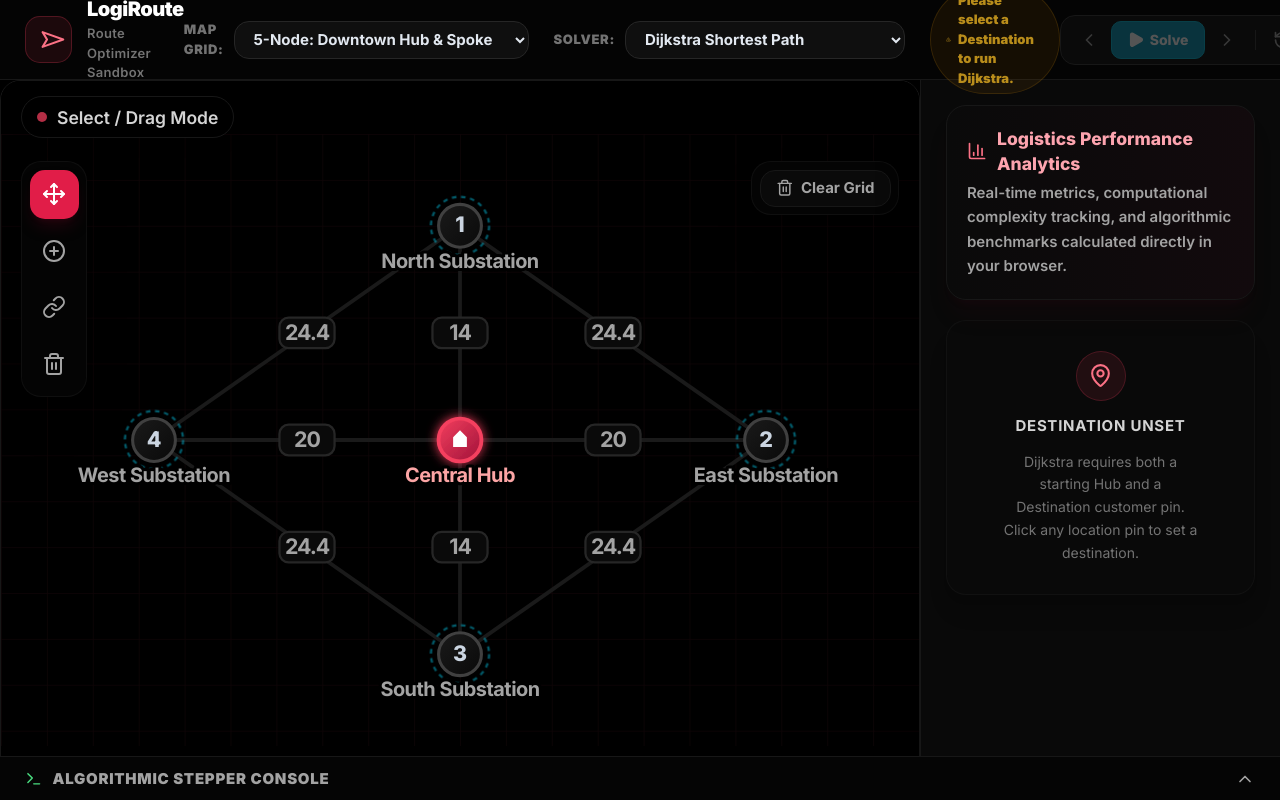
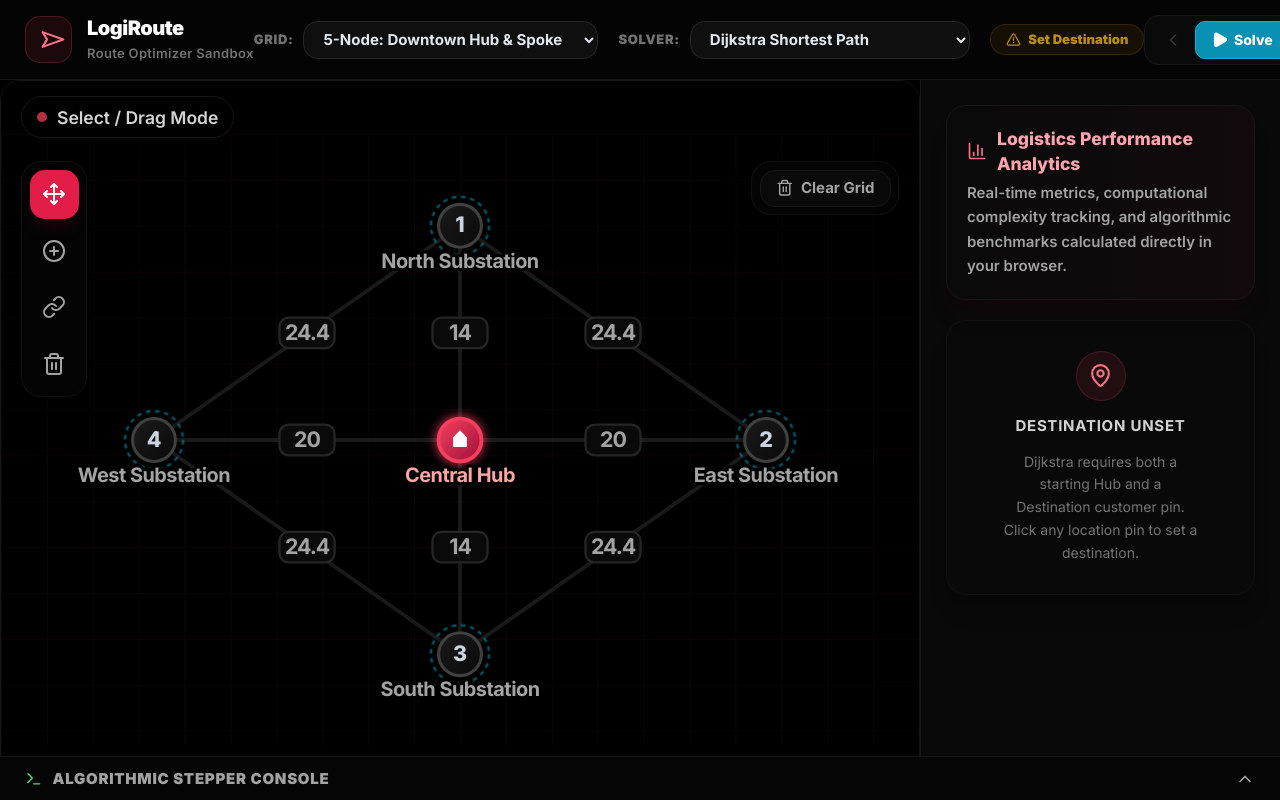
Before and after one commit to Md-Saqlain28/Smart-Route-Optimizer, a React (Vite) app: page / in a window 1280 px wide. Built offline with nearby package versions, Linux system fonts and the light colour scheme.

Commit message:
removed all the bugs

```diff
--- a/src/App.jsx
+++ b/src/App.jsx
@@ -71,20 +71,20 @@ export default function App() {
   const warningMsg = (() => {
     if (selectedAlgo === "dijkstra") {
       if (hubNodeId === null && targetNodeId === null) {
-        return "Please select a Hub and Destination to run Dijkstra.";
+        return "Set Hub & Destination";
       }
       if (hubNodeId === null) {
-        return "Please select a Hub to run Dijkstra.";
+        return "Set Start Hub";
       }
       if (targetNodeId === null) {
-        return "Please select a Destination to run Dijkstra.";
+        return "Set Destination";
       }
     }
     if (selectedAlgo === "prim" && hubNodeId === null) {
-      return "Please select a Hub to run Prim's MST.";
+      return "Set Start Hub";
     }
     if (selectedAlgo === "tsp" && hubNodeId === null) {
-      return "Please select a Hub to run the TSP solver.";
+      return "Set Start Hub";
     }
     return null;
   })();
@@ -390,6 +390,36 @@ export default function App() {
     setHighlightedEdges(newHighlightedEdges);
   }, [currentStepIndex, algoSteps, selectedAlgo]);
 
+  const handleSolveClick = () => {
+    if (selectedAlgo === "dijkstra") {
+      if (hubNodeId === null && targetNodeId === null) {
+        showToast("Please set a Central Hub and a Destination first!");
+        return;
+      }
+      if (hubNodeId === null) {
+        showToast("Please set a Central Hub first!");
+        return;
+      }
+      if (targetNodeId === null) {
+        showToast("Please set a Destination customer pin first!");
+        return;
+      }
+    } else if (selectedAlgo === "prim" && hubNodeId === null) {
+      showToast("Please set a Central Hub first to run Prim's MST!");
+      return;
+    } else if (selectedAlgo === "tsp" && hubNodeId === null) {
+      showToast("Please set a Central Hub first to run the TSP solver!");
+      return;
+    }
+
+    if (algoSteps.length === 0) {
+      showToast("No valid routing steps available. Make sure the network is connected!");
+      return;
+    }
+
+    setIsPlaying(!isPlaying);
+  };
+
   const handleStepForward = () => {
     if (currentStepIndex < algoSteps.length - 1)
       setCurrentStepIndex(currentStepIndex + 1);
@@ -404,26 +434,26 @@ export default function App() {
       {/* 1. TOP HEADER BAR */}
       <header className="h-16 w-full border-b border-neutral-900 bg-[#050505]/95 backdrop-blur-md px-5 flex items-center justify-between shrink-0 z-30 select-none">
         {/* Left Section: Logo */}
-        <div className="flex items-center gap-3">
+        <div className="flex items-center gap-3 shrink-0">
           <div className="bg-rose-500/10 border border-rose-500/25 p-2 rounded-xl text-rose-400">
             <Navigation className="h-5 w-5 rotate-45" />
           </div>
-          <div>
+          <div className="shrink-0">
             <h1 className="text-base font-black tracking-tight text-white leading-tight">
               LogiRoute
             </h1>
-            <p className="text-[0.65rem] font-semibold text-neutral-500 tracking-wide mt-0.5">
+            <p className="text-[0.65rem] font-semibold text-neutral-500 tracking-wide mt-0.5 whitespace-nowrap">
               Route Optimizer Sandbox
             </p>
           </div>
         </div>
 
         {/* Center Section: Dropdowns & Warnings */}
-        <div className="flex items-center gap-5">
+        <div className="flex items-center gap-4 shrink-0">
           {/* Preset Selector */}
           <div className="flex items-center gap-2">
             <span className="text-[0.65rem] font-black text-neutral-500 uppercase tracking-wider">
-              Map Grid:
+              Grid:
             </span>
             <select
               value={activePresetKey}
@@ -459,15 +489,15 @@ export default function App() {
 
           {/* Warning Badge */}
           {warningMsg && (
-            <div className="flex items-center gap-1.5 px-3 py-1 bg-amber-500/10 border border-amber-500/20 text-amber-400 rounded-full text-[0.65rem] font-black animate-pulse">
-              <AlertTriangle className="h-3 w-3 text-amber-400" />
-              <span>{warningMsg}</span>
+            <div className="flex items-center gap-1.5 px-3 py-1 bg-amber-500/10 border border-amber-500/20 text-amber-400 rounded-full text-[0.65rem] font-black animate-pulse shrink-0 whitespace-nowrap">
+              <AlertTriangle className="h-3 w-3 text-amber-400 shrink-0" />
+              <span className="whitespace-nowrap">{warningMsg}</span>
             </div>
           )}
         </div>
 
         {/* Right Section: Media Controls & Toggles */}
-        <div className="flex items-center gap-4">
+        <div className="flex items-center gap-4 shrink-0">
           {/* Stepper controls */}
           <div className="flex items-center gap-1 bg-neutral-950 border border-neutral-900 px-2 py-1 rounded-xl">
             {/* Step Backward */}
@@ -484,14 +514,8 @@ export default function App() {
 
             {/* Play/Pause */}
             <button
-              onClick={() => setIsPlaying(!isPlaying)}
-              disabled={
-                (selectedAlgo === "dijkstra" &&
-                  (hubNodeId === null || targetNodeId === null)) ||
-                (selectedAlgo === "prim" && hubNodeId === null) ||
-                (selectedAlgo === "tsp" && hubNodeId === null) ||
-                algoSteps.length === 0
-              }
+              onClick={handleSolveClick}
+              disabled={isPlaying}
               className={`px-3 py-1.5 rounded-lg text-[0.7rem] font-extrabold flex items-center gap-1 border transition-all ${
                 isPlaying
                   ? "bg-red-950/40 border-red-500/30 text-red-400 hover:bg-red-950/60 shadow-lg shadow-red-950/20"
@@ -581,6 +605,7 @@ export default function App() {
             setNodes={setNodes}
             setEdges={setEdges}
             canvasMode={canvasMode}
+            setCanvasMode={setCanvasMode}
             selectedNodeId={selectedNodeId}
             setSelectedNodeId={setSelectedNodeId}
             hubNodeId={hubNodeId}
--- a/src/components/AlgorithmSelector.jsx
+++ b/src/components/AlgorithmSelector.jsx
@@ -1,5 +1,4 @@
-import React from 'react';
-import { Play, Pause, RotateCcw, ChevronRight, ChevronLeft, Zap, GitCommit, Sliders, AlertTriangle } from 'lucide-react';
+import { Play, Pause, RotateCcw, ChevronRight, ChevronLeft, GitCommit, Sliders, AlertTriangle } from 'lucide-react';
 
 export default function AlgorithmSelector({
   selectedAlgo,
@@ -18,8 +17,7 @@ export default function AlgorithmSelector({
   targetNodeId,
   nodes
 }) {
-  const hubNode = nodes.find(n => n.id === hubNodeId);
-  const targetNode = nodes.find(n => n.id === targetNodeId);
+
 
   // Helper to check prerequisites
   const hasHub = hubNodeId !== null;
--- a/src/components/GraphCanvas.jsx
+++ b/src/components/GraphCanvas.jsx
@@ -1,5 +1,6 @@
-import { useState, useRef } from "react";
-import { Trash2, Link, MapPin, Move, PlusCircle } from "lucide-react";
+/* eslint-disable react-hooks/exhaustive-deps, react-hooks/set-state-in-effect */
+import { useState, useRef, useLayoutEffect } from "react";
+import { Trash2, Link, MapPin, Move, PlusCircle, Home } from "lucide-react";
 import { getEuclideanDistance } from "../utils/algorithms";
 
 export default function GraphCanvas({
@@ -22,6 +23,8 @@ export default function GraphCanvas({
 }) {
   const svgRef = useRef(null);
   const containerRef = useRef(null);
+
+  const [menuPos, setMenuPos] = useState(null);
 
   // Dragging state
   const [draggingNodeId, setDraggingNodeId] = useState(null);
@@ -62,8 +65,16 @@ export default function GraphCanvas({
     return { x, y };
   };
 
+  useLayoutEffect(() => {
+    if (selectedNodeId !== null) {
+      setMenuPos(getNodeScreenPos(selectedNodeId));
+    } else {
+      setMenuPos(null);
+    }
+  }, [selectedNodeId, nodes, hubNodeId, targetNodeId]);
+
   const handleCanvasClick = (e) => {
-    if (e.target !== svgRef.current) return;
+    if (e.target !== svgRef.current && e.target.id !== "grid-bg") return;
 
     if (canvasMode === "addNode") {
       const { x, y } = getSVGCoordinates(e);
@@ -345,7 +356,7 @@ export default function GraphCanvas({
       </div>
 
       {/* 3. Sliding Node Inspector Panel */}
-      {selectedNodeId !== null &&
+      {(canvasMode === "select" || canvasMode === "addNode") && selectedNodeId !== null &&
         (() => {
           const node = nodes.find((n) => n.id === selectedNodeId);
           if (!node) return null;
@@ -544,7 +555,7 @@ export default function GraphCanvas({
             </filter>
           </defs>
 
-          <rect width="100%" height="100%" fill="url(#grid)" />
+          <rect id="grid-bg" width="100%" height="100%" fill="url(#grid)" pointerEvents="none" />
 
           {edges.map((edge, index) => {
             const nodeA = nodes.find((n) => n.id === edge.from);
@@ -1014,18 +1025,17 @@ export default function GraphCanvas({
         )}
 
         {/* Floating Context Menu on selected node */}
-        {canvasMode === "select" &&
+        {(canvasMode === "select" || canvasMode === "addNode") &&
           selectedNodeId !== null &&
           !edgeModal.isOpen &&
+          menuPos &&
           (() => {
-            const pos = getNodeScreenPos(selectedNodeId);
-            if (!pos) return null;
             const isHub = selectedNodeId === hubNodeId;
             const isTarget = selectedNodeId === targetNodeId;
             return (
               <div
                 className="absolute z-40 flex flex-col gap-1 bg-[#0a0a0a]/95 backdrop-blur-md rounded-xl shadow-2xl border border-neutral-900 p-1.5 animate-in fade-in zoom-in-95 duration-150"
-                style={{ left: pos.x + 20, top: pos.y - 10, minWidth: 140 }}
+                style={{ left: menuPos.x + 20, top: menuPos.y - 10, minWidth: 140 }}
               >
                 <button
                   onClick={() => handleSetHub(selectedNodeId)}
--- a/src/components/SidebarControls.jsx
+++ b/src/components/SidebarControls.jsx
@@ -1,10 +1,8 @@
-import React from 'react';
 import { Home, Trash2, Link, MapPin, Move, PlusCircle, HelpCircle } from 'lucide-react';
 
 export default function SidebarControls({
   nodes,
   setNodes,
-  edges,
   setEdges,
   canvasMode,
   setCanvasMode,
```
